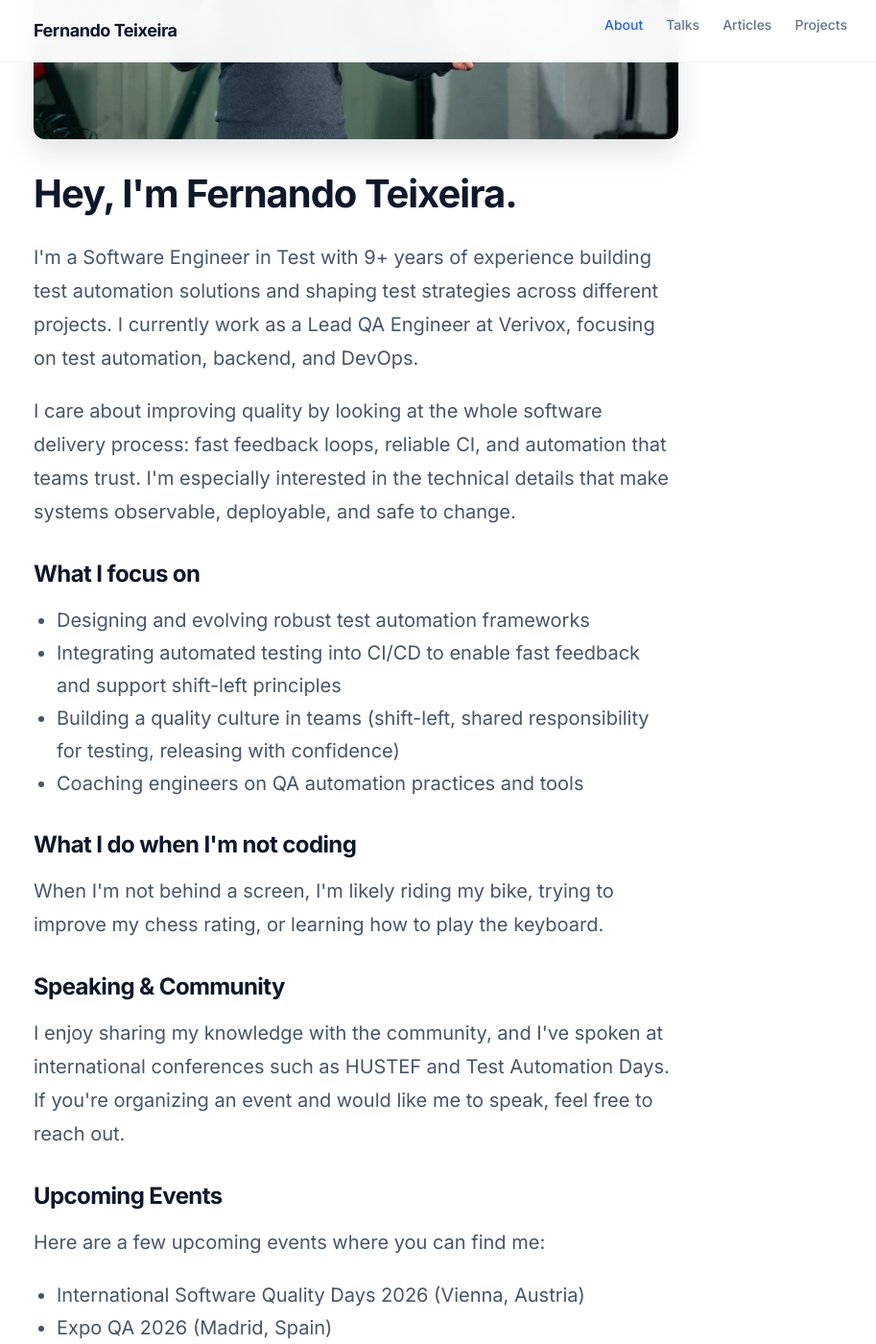
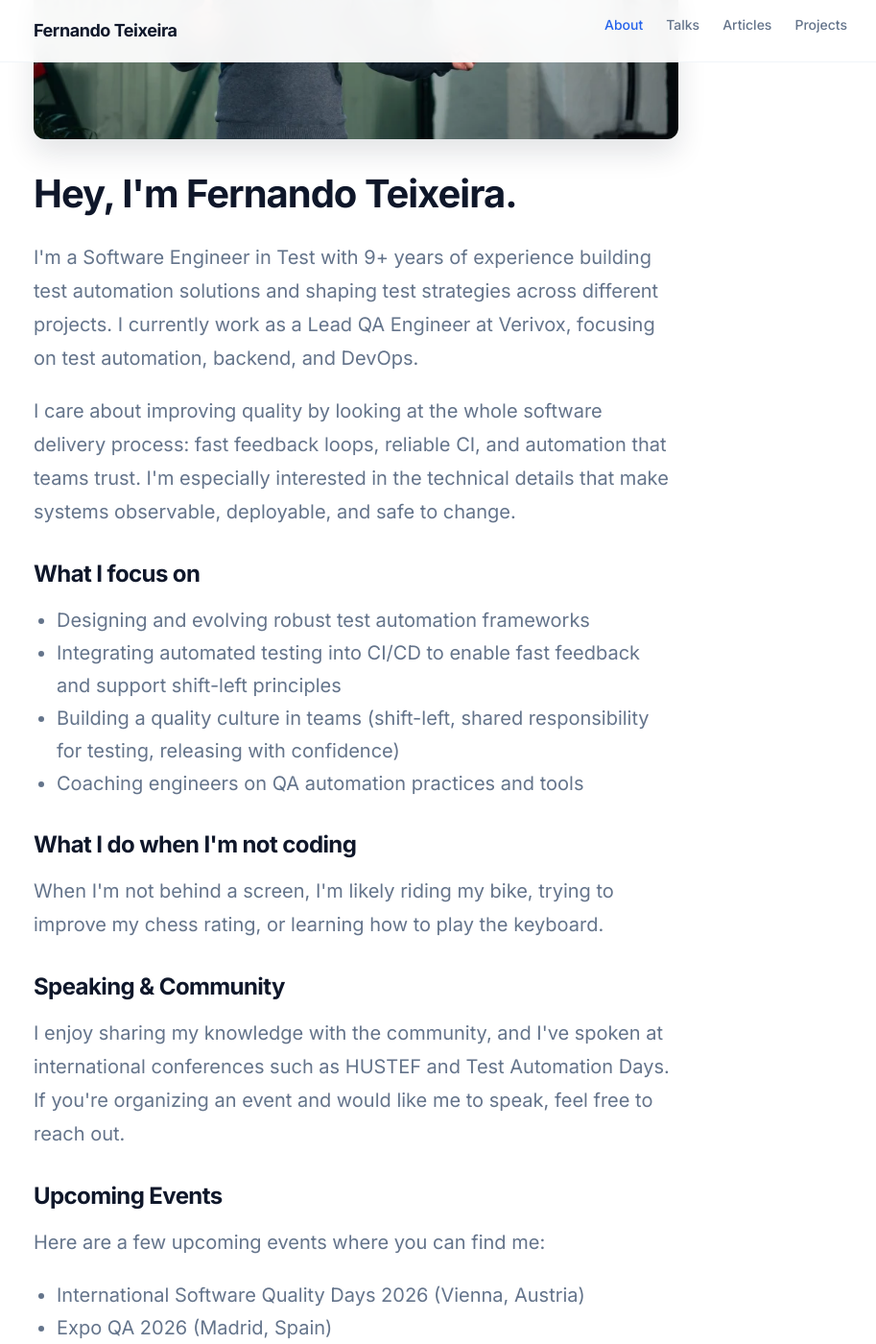
Before and after one commit to teixeira-fernando/teixeira-fernando.github.io, a Jekyll site: the page built from about.md, in a window 1280 px wide and 1400 px high, scrolled down 304 px. Shown: the whole window at 96% size, without its empty margins (181-1094 px from the left). Built offline with Jekyll 4.4.1, drawn with Linux system fonts in a browser that asks for light colours.

Commit message:
final adjustments to CSS

```diff
--- a/assets/css/main.css
+++ b/assets/css/main.css
@@ -124,7 +124,7 @@ h3 {
 
 p {
   margin-bottom: 1.25rem;
-  color: #475569;
+  color: #64748b;
   line-height: 1.75;
 }
 
@@ -145,7 +145,7 @@ a:hover {
 ul, ol {
   margin-left: 1.5rem;
   margin-bottom: 1rem;
-  color: #475569;
+  color: #64748b;
 }
 
 .content-meta {
```
